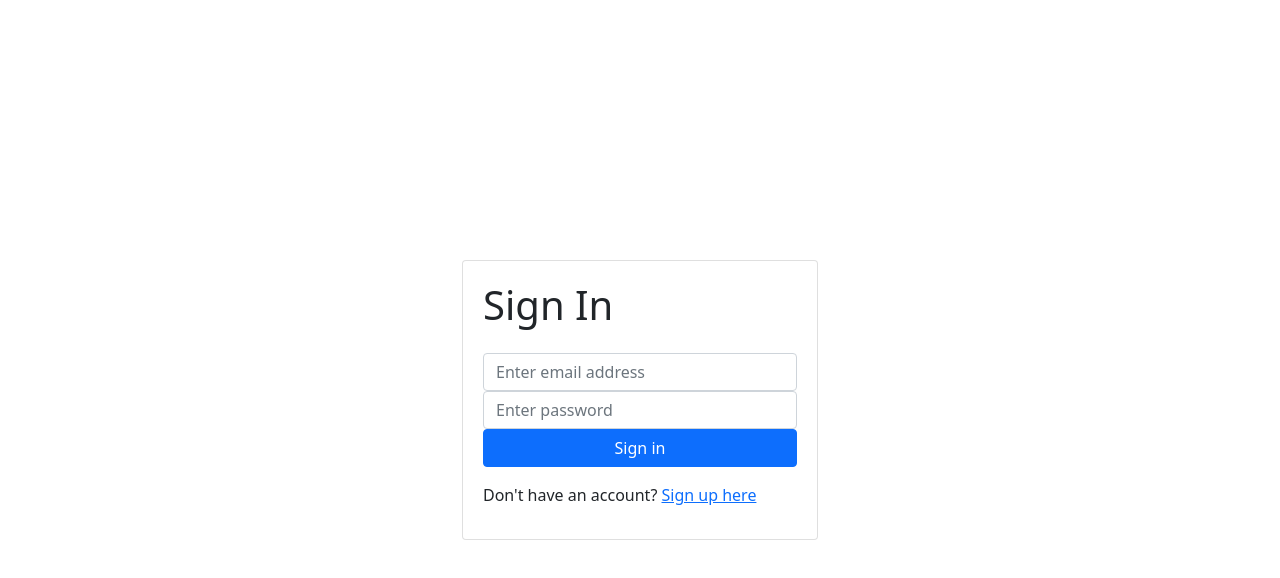
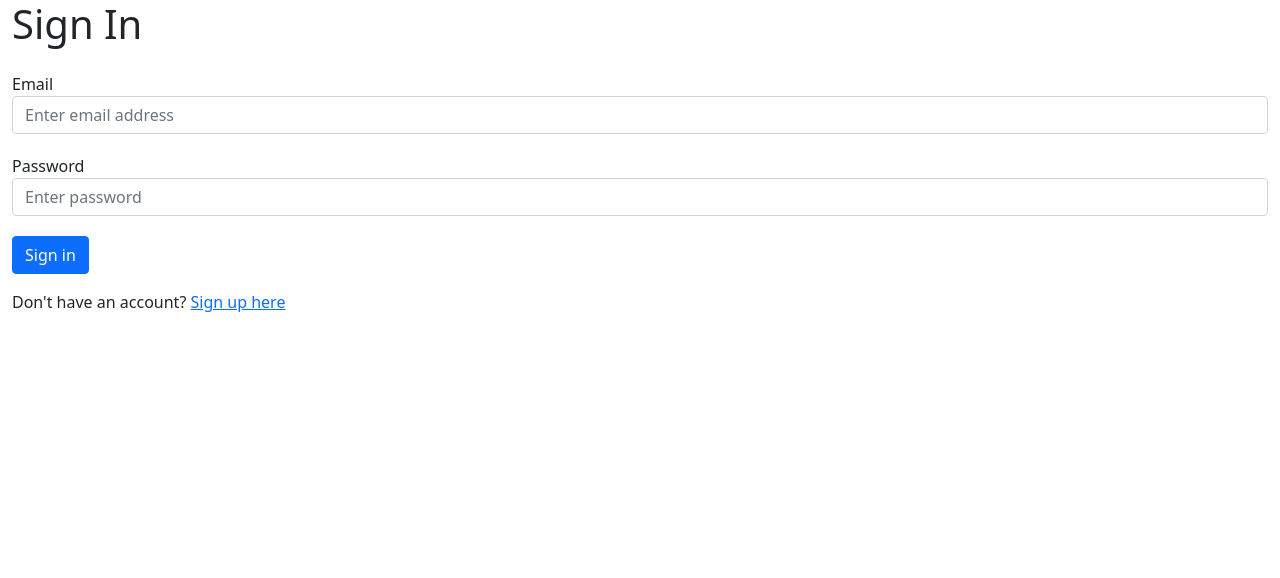
Before and after one commit to hiddencodee/dev2_seminar_vue, a Vue app: page / in a window 1280 px wide. Shown: the top 578 px of the page. Built offline with nearby package versions, Linux system fonts and the light colour scheme.

Commit message:
로그인 정보 DB에서 가져오기

```diff
--- a/src/store/index.js
+++ b/src/store/index.js
@@ -9,9 +9,9 @@ Vue.use(Vuex);
 
 export default new Vuex.Store({
   state:{
-    count: 12,
-    user: {userName: null, userRole: '팀원'},
     isLogin: false,
+    loginEmail: "",
+    loginUserName: "",
   },
   getters:{
 
@@ -26,8 +26,6 @@ export default new Vuex.Store({
   },
   modules:{
     loginModule,
-    //vuexPraticeModule,
-
   },
   mutations:{
     setUser: (state, user) => state.user = user,
@@ -38,8 +36,11 @@ export default new Vuex.Store({
   },
   actions:{
     async getUserinfo({ commit }, loginEmail){
-      const res = axios.post('/api/getUserInfo',{ userEmail:loginEmail });
-
+      const res = await axios.post('/api/getUserInfo',{ userEmail:loginEmail });
+      console.log(res)
+      if(res.data != null){
+        commit("setUserName",  res.data.NAME);
+      }
       // post 는 promise를 return 해줌
       // promise 가 이렇게 할거야 라고 해주는 객체 -> 약속이 지켜졋는지 봐야하는데 -> await 를 써주면, 그 약속이 지켜지는지 보고 그 다음줄이 실행이된다.
       // 근데, 나는 이미 그 확인하는작업까지 then이랑catch로 다 해버린거다
@@ -56,21 +57,6 @@ export default new Vuex.Store({
       })
       */
     },
-    // actions 기본 형태 -> 간편한 형태
-    /*
-    increment(context){
-      context.commit('increment')
-    }
-    this.$store.commit('increment')
-
-     increment({commit}){
-      commit('increment')
-     }
-     this.$store.dispatch('increment')
-    */
-
-     // Promise 객체 이용한 회원가입
-
   }
 
 });
--- a/src/store/loginModule.js
+++ b/src/store/loginModule.js
@@ -1,38 +1,54 @@
+import router from "@/router";
 import axios from "axios";
 
 const loginModule = {
     namespaced: true,
     state: {
         isLogin: false,
+        loginEmail: "",
+        loginName: "",
       },
-
+    getters:{
+      getUserInfo: state => state.isLogin,
+    },
       mutations: {
         updateLoginStatus(state, { loginEmail, loginName }) {
+          console.log('loginEmail' + loginEmail);
+          console.log('loginName' + loginName);
           state.isLogin = true;
           state.loginEmail = loginEmail;
           state.loginName = loginName;
+          localStorage.setItem("isLogin", true);
+          localStorage.setItem("userName", loginName);
+          console.log(localStorage.getItem("userName"));
         },
         updateLogoutStatus(state) {
           state.isLogin = false;
           state.loginEmail = "";
           state.loginName = "";
+          localStorage.setItem("isLogin", false);
+          localStorage.setItem("userName", "");
         },
       },
 
       actions: {
 
         async signIn({ commit }, { loginEmail, loginPw }){
-          var paramMap = {loginEmail : loginEmail,
-            loginPw : loginPw}
-            console.log(paramMap);
-          return await axios.post('/api/login/action',{ loginEmail, loginPw })
-          .then(function(response){
-            console.log(response);
-            commit("updateLoginStatus", { loginEmail, loginPw });
-          })
-          .catch(function(){
+          // httpheader 에 authrization에 저장
+          const res = await axios.post('/api/login/action',{ loginEmail, loginPw });
+          if(res.data.isSuccess == true){
+            console.log(res.data)
+            var userName = res.data.NAME
+            console.log('userName' + userName)
+            await commit("updateLoginStatus", { loginEmail, userName });
+            console.log(this.getters['loginModule/getUserInfo'])
+            if(this.getters['loginModule/getUserInfo'] == true){
+              router.push("/user/main")
+            }
+          }else{
             console.log('실패');
-          })
+            console.log(res);
+          }
         },
 
         /*
--- a/src/views/LoginView.vue
+++ b/src/views/LoginView.vue
@@ -1,54 +1,38 @@
 <template>
-  <div>
-    <div class="login-page">
-      <transition name="false">
-        <div class="wallpaper-login"></div>
-      </transition>
-      <div class="wallpaper-register"></div>
-      <div class="container">
-        <div class="row">
-          <div class="col-lg-4 col-md-6 col-sm-8 mx-auto">
-            <!-- <form name="form" @submit.prevent="loginAction()"> -->
-            <div class="card login">
-              <h1>Sign In</h1>
+<b-container fluid>
+  <b-form @submit.prevent="loginAction()">
+    <h1>Sign In</h1>
+    <b-form-group label="Email"
+                    label-for="loginEmail">
+                    <b-form-input
+                      type="text"
+                      id="loginEmail"
+                      placeholder="Enter email address"
+                      v-model="loginEmail" />
+                  </b-form-group>
+                  <b-form-group label="Password"
+                    label-for="loginPw">
+                    <b-form-input
+                      type="password"
+                      id="loginPw"
+                      placeholder="Enter password"
+                      v-model="loginPw"/>
+                  </b-form-group>
+                  <b-button
 
-              <input
-                v-model="loginEmail"
-                class="form-control"
-                placeholder="Enter email address"
-                required />
-              <input
-                v-model="loginPw"
-                type="password"
-                class="form-control"
-                placeholder="Enter password"
-                required />
-              <b-button
-                type="button"
-                class="btn btn-primary"
                 variant="primary"
                 @click="loginAction">
                 Sign in
               </b-button>
-              <!-- <input
-                  v-model="dd"
-                  type="submit"
-                  class="btn btn-primary"
-                  @click="loginAction"
-                /> -->
               <p>
                 Don't have an account?
                 <router-link to="/signup">
                   Sign up here
                 </router-link>
               </p>
-            </div>
-            <!-- </form> -->
-          </div>
-        </div>
-      </div>
-    </div>
-  </div>
+  </b-form>
+</b-container>
+
 </template>
 <script>
 export default {
@@ -57,9 +41,6 @@ export default {
     return {
       loginEmail: null,
       loginPw: null,
-      userEmail: "minah",
-      userPw: "minahPw",
-      userName: "박민아",
     };
   },
   computed: {
@@ -68,26 +49,11 @@ export default {
     },
   },
   methods: {
-    async loginAction() {
-
-
-
-      await this.$store.dispatch("loginModule/signIn", {
+    loginAction() {
+      this.$store.dispatch("loginModule/signIn", {
           loginEmail: this.loginEmail,
           loginPw: this.loginPw,
         });
-
-      if (this.loginEmail == this.userEmail && this.loginPw == this.userPw) {
-        await this.$store.dispatch("setLoginAction", {
-          loginEmail: this.loginEmail,
-          loginName: this.userName,
-        });
-
-          this.$router.push("/user/main");
-
-      } else {
-        alert("이메일 주소와 비밀번호를 다시 확인해주세요.");
-      }
     },
   },
 };
--- a/src/views/MemberRegisterView.vue
+++ b/src/views/MemberRegisterView.vue
@@ -1,78 +1,44 @@
 <template>
-  <div>
-    <div class="login-page">
-      <div class="wallpaper-register"></div>
-      <div class="container">
-        <div class="row">
-          <div class="col-lg-4 col-md-6 col-sm-8 mx-auto">
-            <form
-              name="form"
-              @submit.prevent="handleRegister">
-              <div class="card login">
+
+      <b-container fluid>
           <h1>Sign Up</h1>
-                <div v-if="!successful">
-                  <div class="form-group">
-                    <label for="username">이름</label>
-                    <input
+
+            <b-form-group label="이름"
+              label-for="username">
+              <b-form-input
                 type="text"
-                      class="form-control"
-                      name="username"
+                id="username"
+                placeholder="Enter name"
                 v-model="user.username"
                 v-validate="'required|min:3|max:20'" />
-                    <!-- <div
-                      class="alert-danger"
-                      v-if="submitted && errors.has('username')">
-                      {{ errors.first("username") }}
-                    </div> -->
-                  </div>
-                  <div class="form-group">
-                    <label for="email">Email</label>
-                    <input
+            </b-form-group>
+
+            <b-form-group label="Email"
+              label-for="email">
+              <b-form-input
                 type="email"
-                      class="form-control"
-                      name="email"
+                id="email"
+                placeholder="Enter email address"
                 v-model="user.email"
                 v-validate="'required|email|max:50'" />
-                    <!-- <div
-                      class="alert-danger"
-                      v-if="submitted && errors.has('email')">
-                      {{ errors.first("email") }}
-                    </div> -->
-                  </div>
-                  <div class="form-group">
-                    <label for="password">Password</label>
-                    <input
+            </b-form-group>
+
+            <b-form-group label="Password"
+              label-for="password">
+              <b-form-input
                 type="password"
-                      class="form-control"
-                      name="password"
+                id="password"
+                placeholder="Enter password"
                 v-model="user.password"
                 v-validate="'required|min:6|max:40'" />
-                    <!-- <div
-                      class="alert-danger"
-                      v-if="submitted && errors.has('password')">
-                      {{ errors.first("password") }}
-                    </div> -->
-                  </div>
+            </b-form-group>
             <b-button
-                    type="button"
-                    class="btn btn-primary"
-                    variant="primary">
+              variant="primary"
+              @click="handleRegister">
               Sign Up
             </b-button>
-                </div>
-              </div>
-            </form>
-          </div>
-          <!-- <div
-            class="alert"
-            :class="successful ? 'alert-success' : 'alert-danger'"
-            v-if="message">
-            {{ message }}
-          </div> -->
-        </div>
-      </div>
-    </div>
-  </div>
+      </b-container>
+
 </template>
 
 <script>
@@ -93,34 +59,9 @@ export default {
       message: "",
     };
   },
-  mounted() {
-    // 로그인 정보가 있으면 메인화면으로 보내기
-    if (this.loggedIn == true) {
-      this.$router.push("/");
-    }
-  },
   methods: {
     handleRegister() {
-      this.message = "";
-      this.submitted = true;
 
-      this.$validator.validate().then((valid) => {
-        if (valid) {
-          this.$store
-            .dispatch("auth/register", this.user)
-            .then(
-              (data) => {
-                this.message = data.message;
-                this.successful = true;
-              },
-              (error) => {
-                this.message = error.message;
-                this.successful = false;
-              }
-            )
-            .then(this.$router.push("/"));
-        }
-      });
     },
   },
 };
```
Lines whose indentation alone changed are shown as unchanged.
